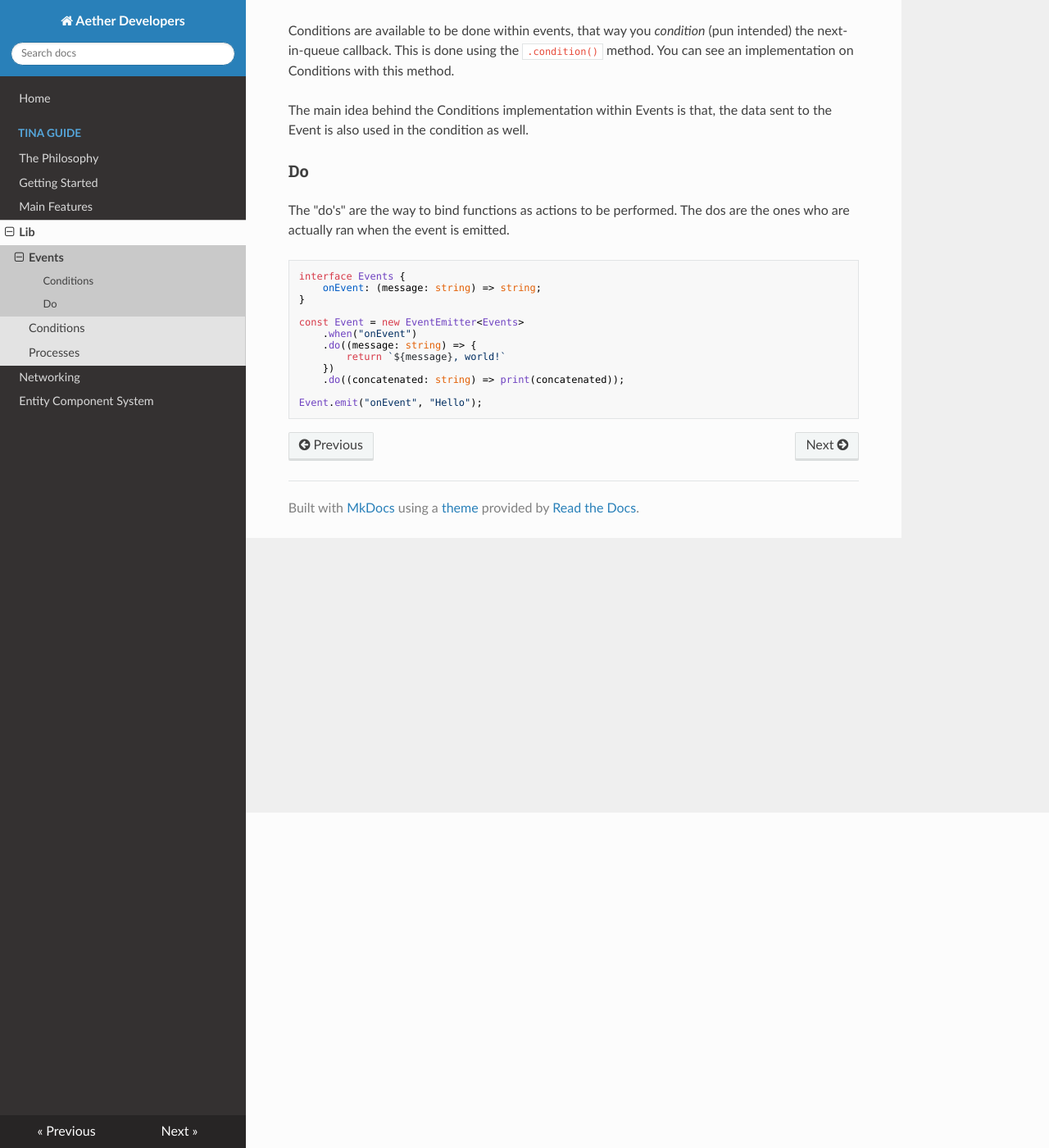
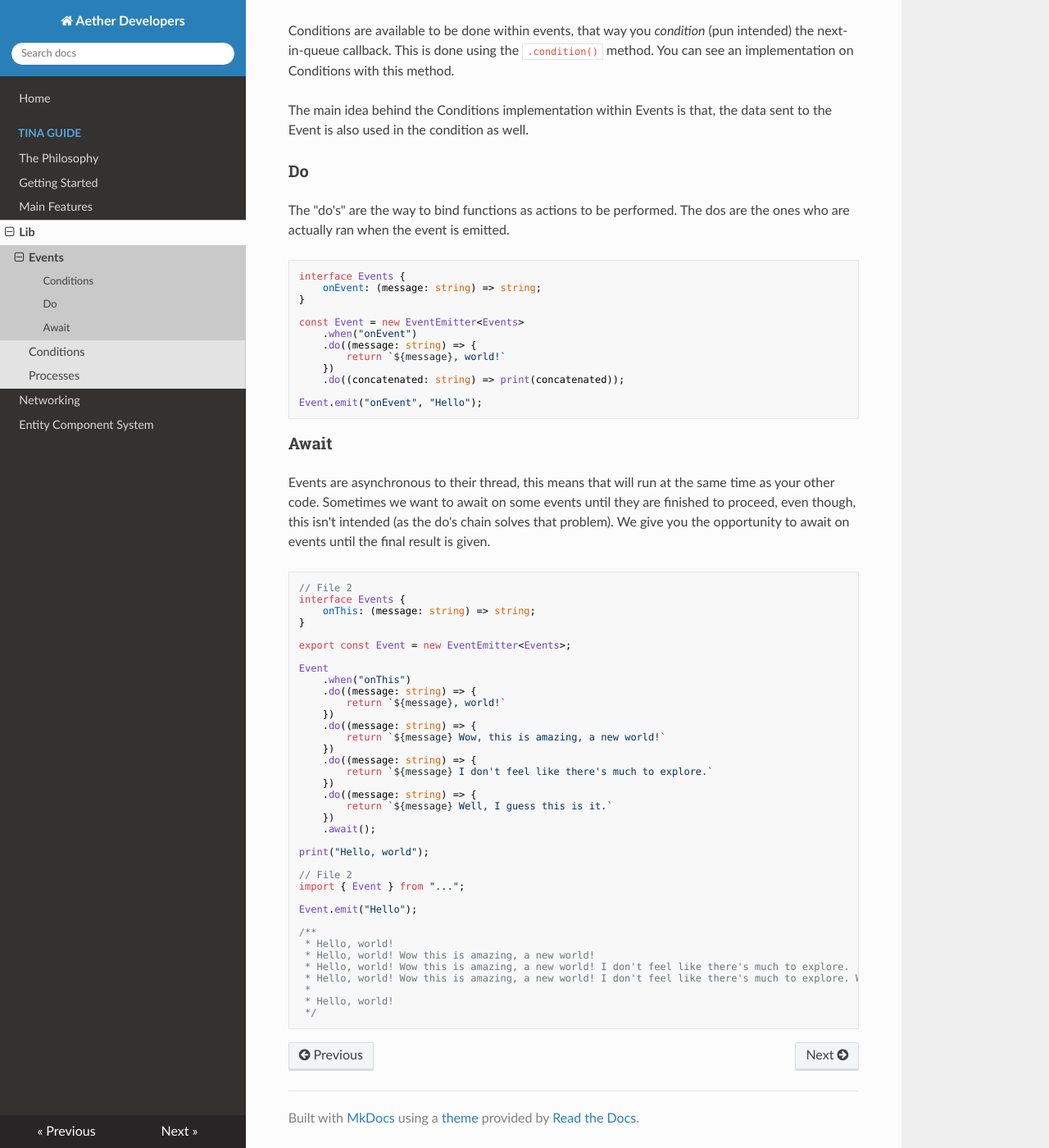
Before and after one commit to AetherInteractiveLtd/docs, an MkDocs documentation site: the page built from docs/intro/tina/libraries/events.md, in a window 1280 px wide and 1400 px high, scrolled down 409 px. Shown: the whole window at 82% size. Built offline with MkDocs 1.6.1, drawn with Linux system fonts in a browser that asks for light colours; nearby versions of some CDN libraries.

Commit message:
events changes, add await

````diff
--- a/docs/intro/tina/libraries/events.md
+++ b/docs/intro/tina/libraries/events.md
@@ -32,3 +32,48 @@ const Event = new EventEmitter<Events>
 
 Event.emit("onEvent", "Hello");
 ```
+
+### Await
+
+Events are asynchronous to their thread, this means that will run at the same time as your other code. Sometimes we want to await on some events until they are finished to proceed, even though, this isn't intended (as the do's chain solves that problem). We give you the opportunity to await on events until the final result is given.
+
+```ts
+// File 2
+interface Events {
+    onThis: (message: string) => string;
+}
+
+export const Event = new EventEmitter<Events>;
+
+Event
+    .when("onThis")
+    .do((message: string) => {
+        return `${message}, world!`
+    })
+    .do((message: string) => {
+        return `${message} Wow, this is amazing, a new world!`
+    })
+    .do((message: string) => {
+        return `${message} I don't feel like there's much to explore.`
+    })
+    .do((message: string) => {
+        return `${message} Well, I guess this is it.`
+    })
+    .await();
+
+print("Hello, world");
+
+// File 2
+import { Event } from "...";
+
+Event.emit("Hello");
+
+/**
+ * Hello, world!
+ * Hello, world! Wow this is amazing, a new world!
+ * Hello, world! Wow this is amazing, a new world! I don't feel like there's much to explore.
+ * Hello, world! Wow this is amazing, a new world! I don't feel like there's much to explore. Well, I guess this is it.
+ *
+ * Hello, world!
+ */
+```
````
